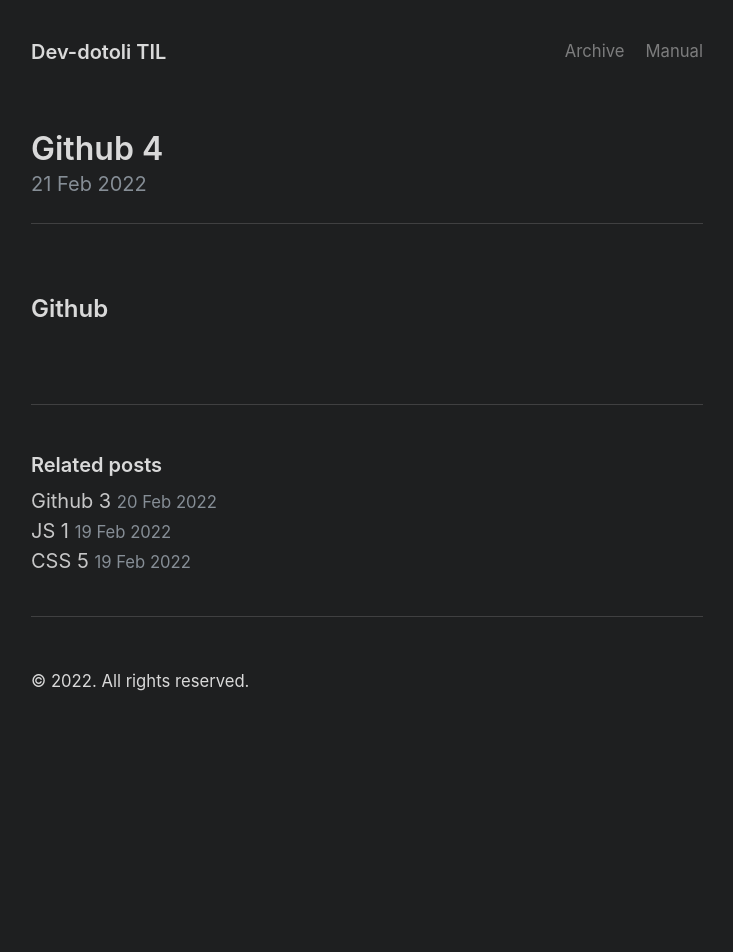
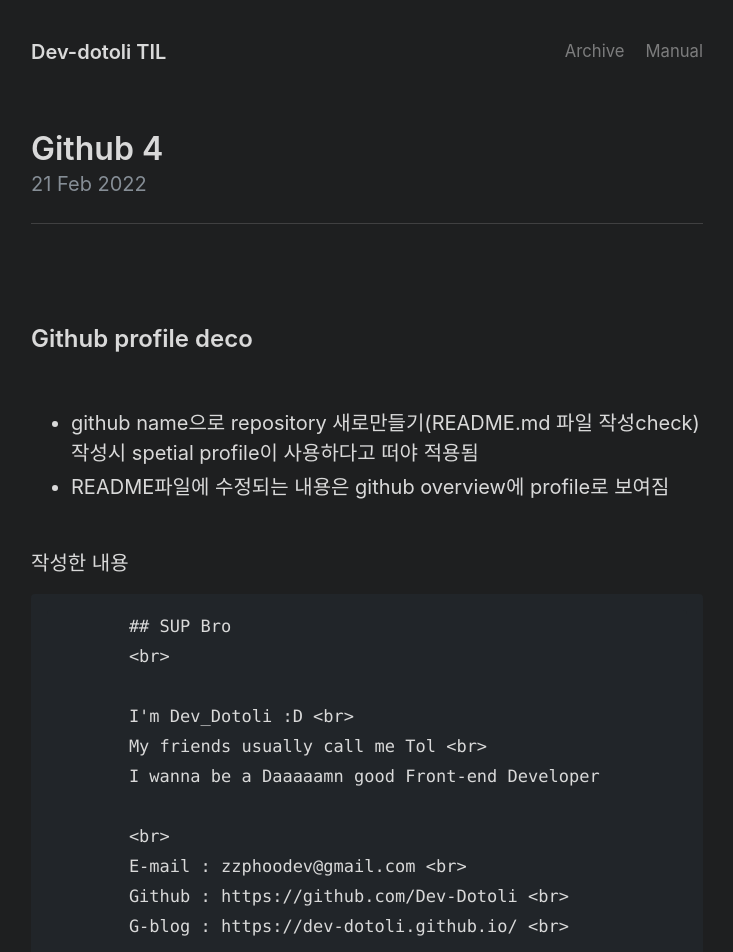
Before and after one commit to Dev-Dotoli/dev-dotoli.github.com, a Jekyll site: the page built from _posts/2022-02-21-Github-4.md, in a window 1280 px wide. Shown: the top 952 px of the page, without its empty margins (273-1006 px from the left). Built offline with Jekyll 4.4.1, drawn with Linux system fonts in a browser that asks for light colours; before the commit the page ends 900 px from its top, so only the background shows below that; some of the changed text lies outside the part shown.

Commit message:
Post: github-4 깃허브 프로필 설정법 포스팅

```diff
--- a/_posts/2022-02-21-Github-4.md
+++ b/_posts/2022-02-21-Github-4.md
@@ -5,6 +5,35 @@ title: Github 4
 
 ---
 
+<br><br>
+
+## Github profile deco
+
 <br>
 
-## Github
+- github name으로 repository 새로만들기(README.md 파일 작성check)<br>
+  작성시 spetial profile이 사용하다고 떠야 적용됨<br>
+- README파일에 수정되는 내용은 github overview에 profile로 보여짐
+  <br><br>
+
+작성한 내용
+
+            ## SUP Bro
+            <br>
+
+            I'm Dev_Dotoli :D <br>
+            My friends usually call me Tol <br>
+            I wanna be a Daaaaamn good Front-end Developer
+
+            <br>
+            E-mail : zzphoodev@gmail.com <br>
+            Github : https://github.com/Dev-Dotoli <br>
+            G-blog : https://dev-dotoli.github.io/ <br>
+
+            <br>
+
+            ### Tool 🛠 / Language 🕹
+            ![tag's name](url)
+
+적용한 profile
+![profile](https://ifh.cc/g/mdETDt.jpg "small example image")
```
Also changed, not shown: assets/black_cat.jpg (added), assets/profile.PNG (added).
